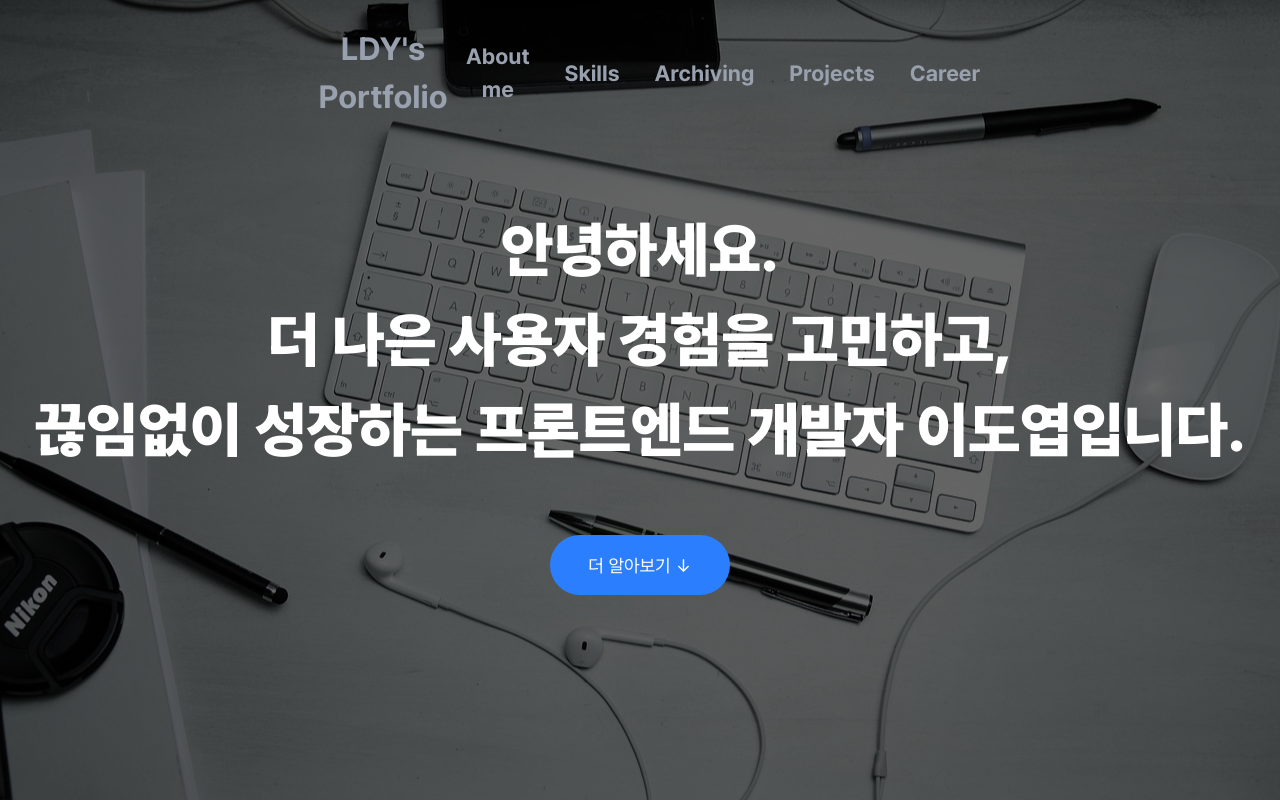
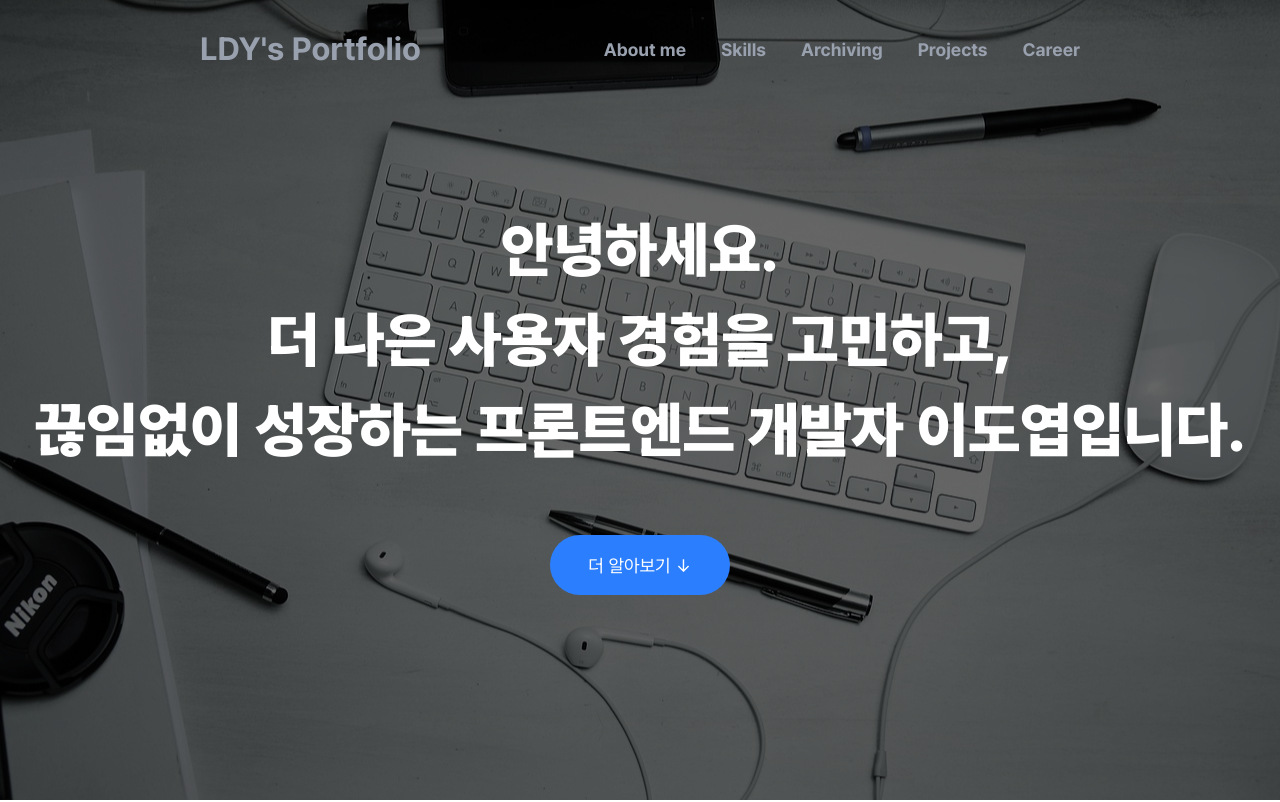
Before and after one commit to LDY981212/LDY981212.github.io, a Next.js app: page / in a window 1280 px wide. Shown: the top 802 px of the page. Built offline with nearby package versions, Linux system fonts and the light colour scheme.

Commit message:
Style: Nav comp btn text size and padding x line

```diff
--- a/src/components/Nav.tsx
+++ b/src/components/Nav.tsx
@@ -8,7 +8,7 @@
 }: NavProps) {
   return (
     <div
-      className={`flex justify-between items-center px-[30rem] py-[2.5rem]  ${
+      className={`flex justify-between items-center px-[20rem] py-[2.5rem]  ${
         isScrolled
           ? "text-white bg-gray-400 border-b border-gray-400 shadow-lg"
           : "text-gray-400"
@@ -20,7 +20,7 @@
       >
         LDY&apos;s Portfolio
       </button>
-      <div className="flex gap-[3.5rem] text-[2.2rem] font-bold ">
+      <div className="flex gap-[3.5rem] text-[1.8rem] font-bold ">
         <button
           onClick={onClickAbout}
           className="cursor-pointer hover:text-blue-500"
```
